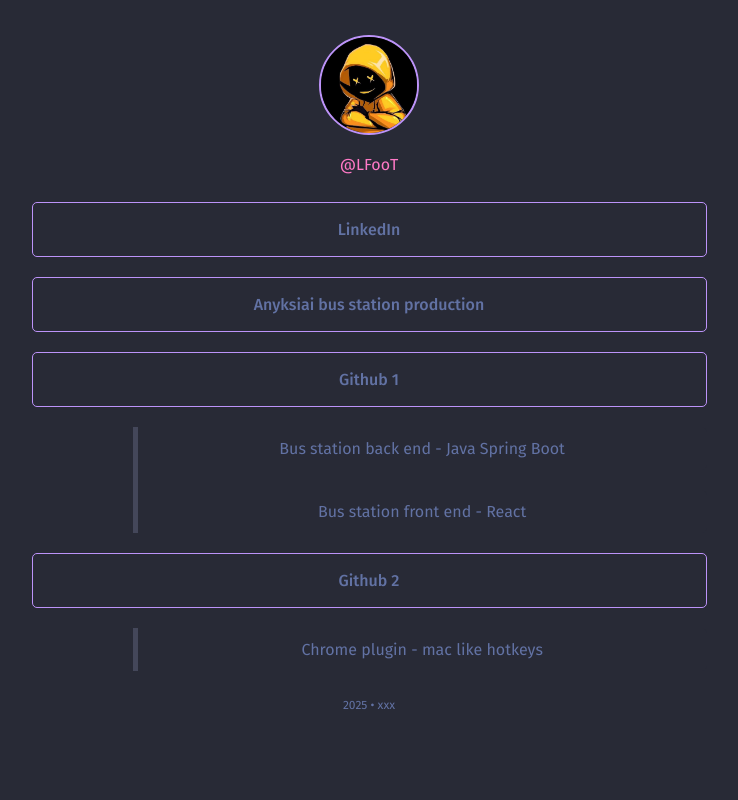
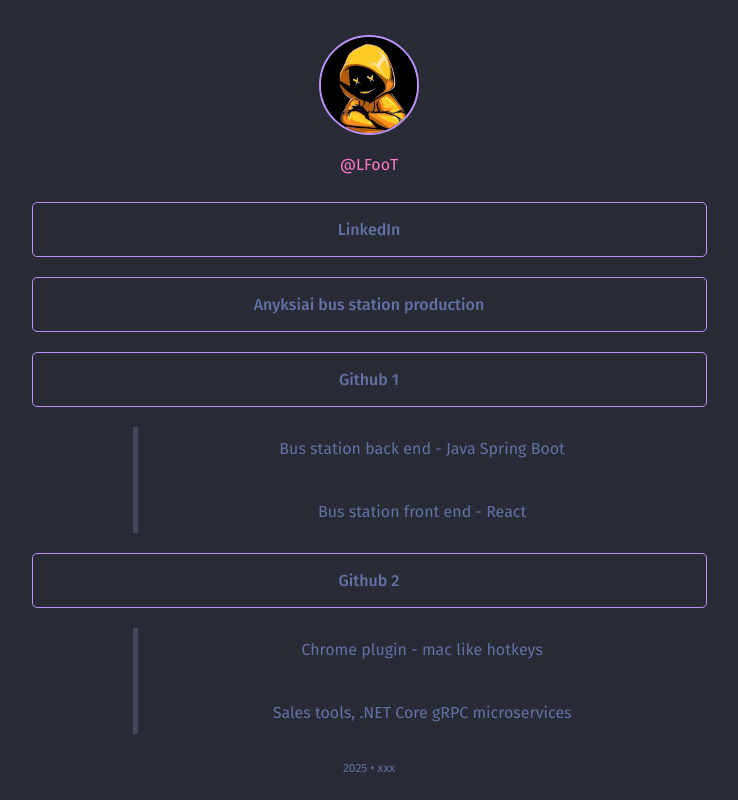
Before and after one commit to mokat6/landing-page, a plain HTML site: page index.html in a window 1280 px wide. Shown: the whole page, without its empty margins (271-1009 px from the left). Drawn offline with Linux system fonts and the light colour scheme.

Commit message:
Update index.html

```diff
--- a/index.html
+++ b/index.html
@@ -24,6 +24,7 @@
         <a class="link" href="https://github.com/mokat6" target="_blank">Github 2</a>
         <div class="sub-links">
             <a class="link sub-link" href="https://github.com/mokat6/Chrome-plugin-mac-like-hotkeys" target="_blank">Chrome plugin - mac like hotkeys</a>
+            <a class="link sub-link" href="https://github.com/mokat6/sales-tools" target="_blank">Sales tools, .NET Core gRPC microservices</a>
         </div>
     </div>
 
```
